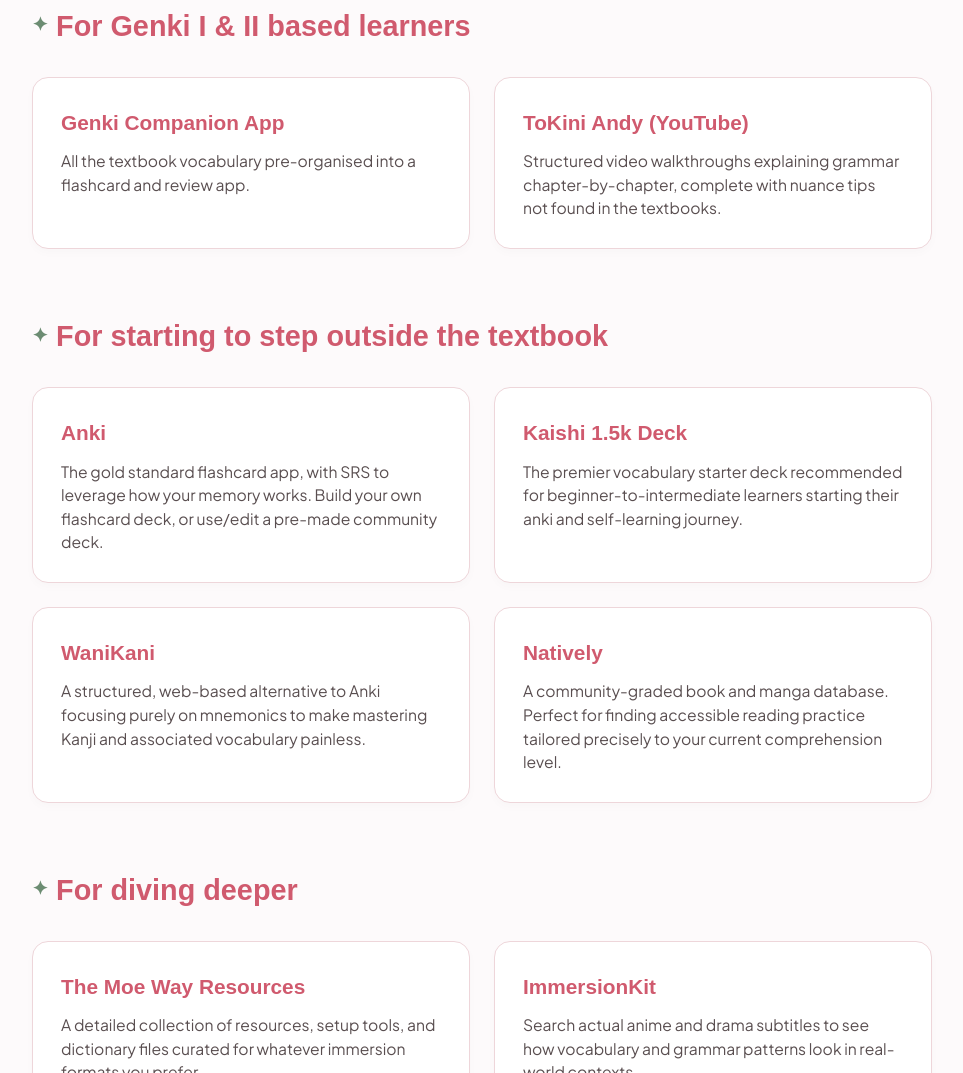
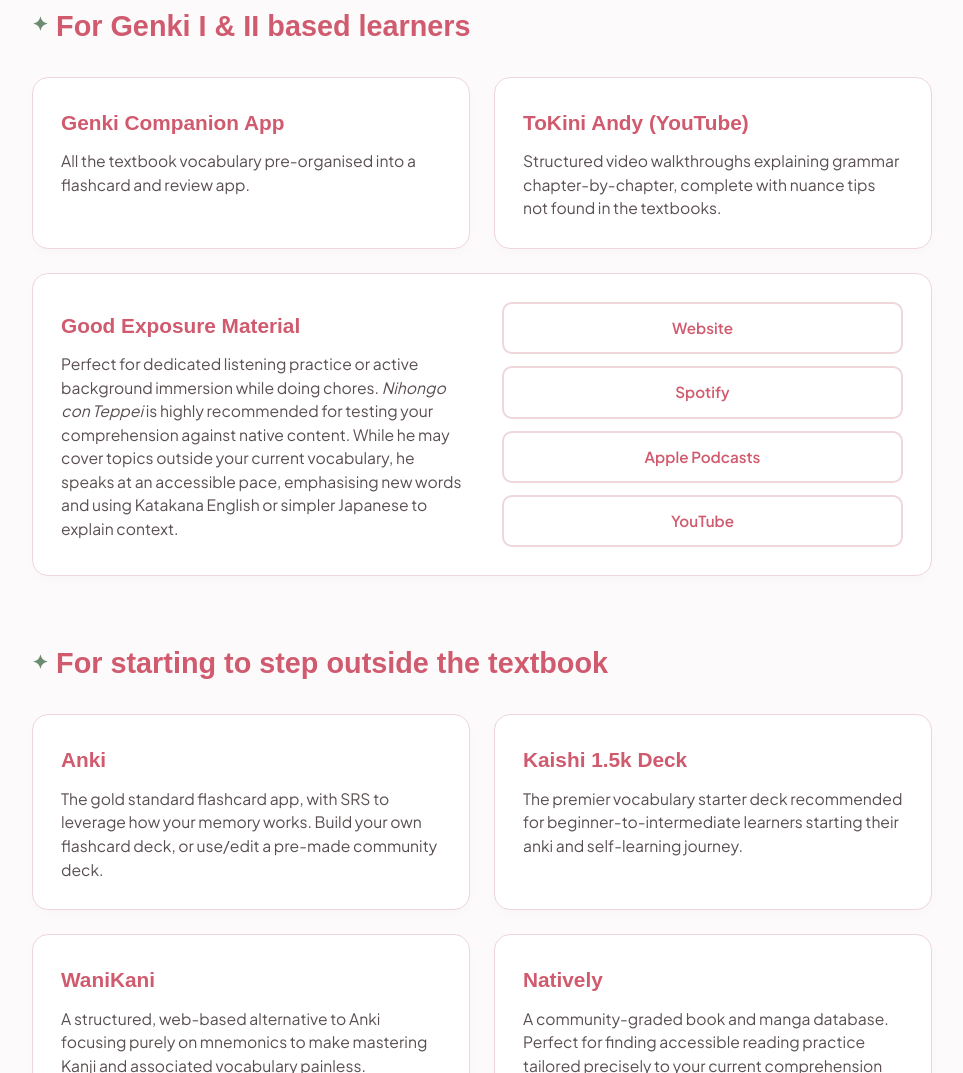
Before and after one commit to SkyePal42/eiwa.party, a plain HTML site: page index.html in a window 1280 px wide. Shown: the part 780-1853 px from the top of the page, without its empty margins (158-1121 px from the left). Drawn offline with Linux system fonts and the light colour scheme; a web font is replaced by a local one.

Commit message:
Add exposure material section to index.html
Added a new card for 'Good Exposure Material' with descriptions and links.

```diff
--- a/index.html
+++ b/index.html
@@ -443,6 +443,20 @@
                         <p>Structured video walkthroughs explaining grammar chapter-by-chapter, complete with nuance tips not found in the textbooks.</p>
                     </div>
                 </a>
+                <div class="card multi-link-card grid-span-2">
+                    <div>
+                        <h3>Good Exposure Material</h3>
+                        <p>
+                            Perfect for dedicated listening practice or active background immersion while doing chores. <i>Nihongo con Teppei</i> is highly recommended for testing your comprehension against native content. While he may cover topics outside your current vocabulary, he speaks at an accessible pace, emphasising new words and using Katakana English or simpler Japanese to explain context.
+                        </p>
+                    </div>
+                    <div class="card-action-buttons">
+                        <a href="https://nihongoconteppei.com/" target="_blank" rel="noopener" class="sub-btn">Website</a>
+                        <a href="https://open.spotify.com/show/4W4jYoKRmjlURKO1fIfcOK" target="_blank" rel="noopener" class="sub-btn">Spotify</a>
+                        <a href="https://podcasts.apple.com/au/podcast/japanese-podcast-for-beginners-nihongo-con-teppei/id1471500012" target="_blank" rel="noopener" class="sub-btn">Apple Podcasts</a>
+                        <a href="https://youtube.com/playlist?list=PLbsmSVzhiwvA8VNMAW_cuDqujRQULBjFd" target="_blank" rel="noopener" class="sub-btn">YouTube</a>
+                    </div>
+                </div>
             </div>
         </section>
 
```
